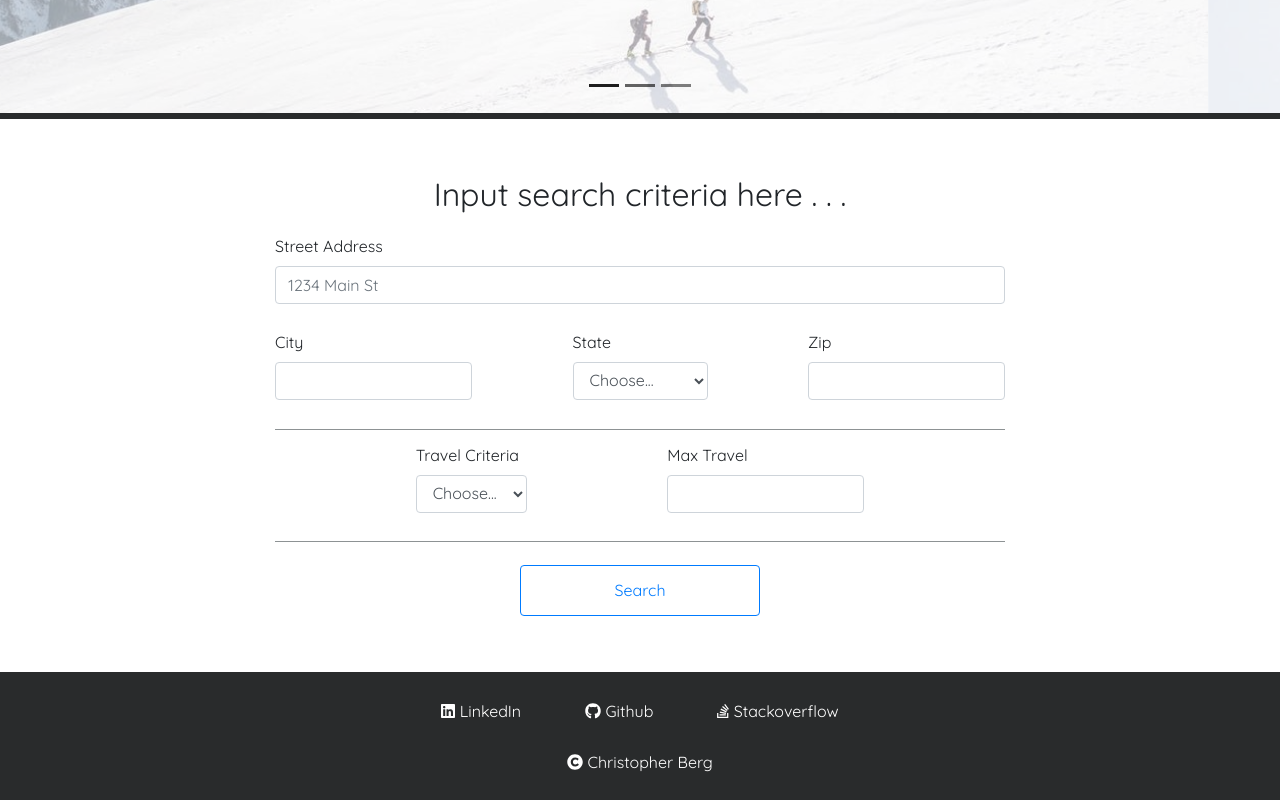
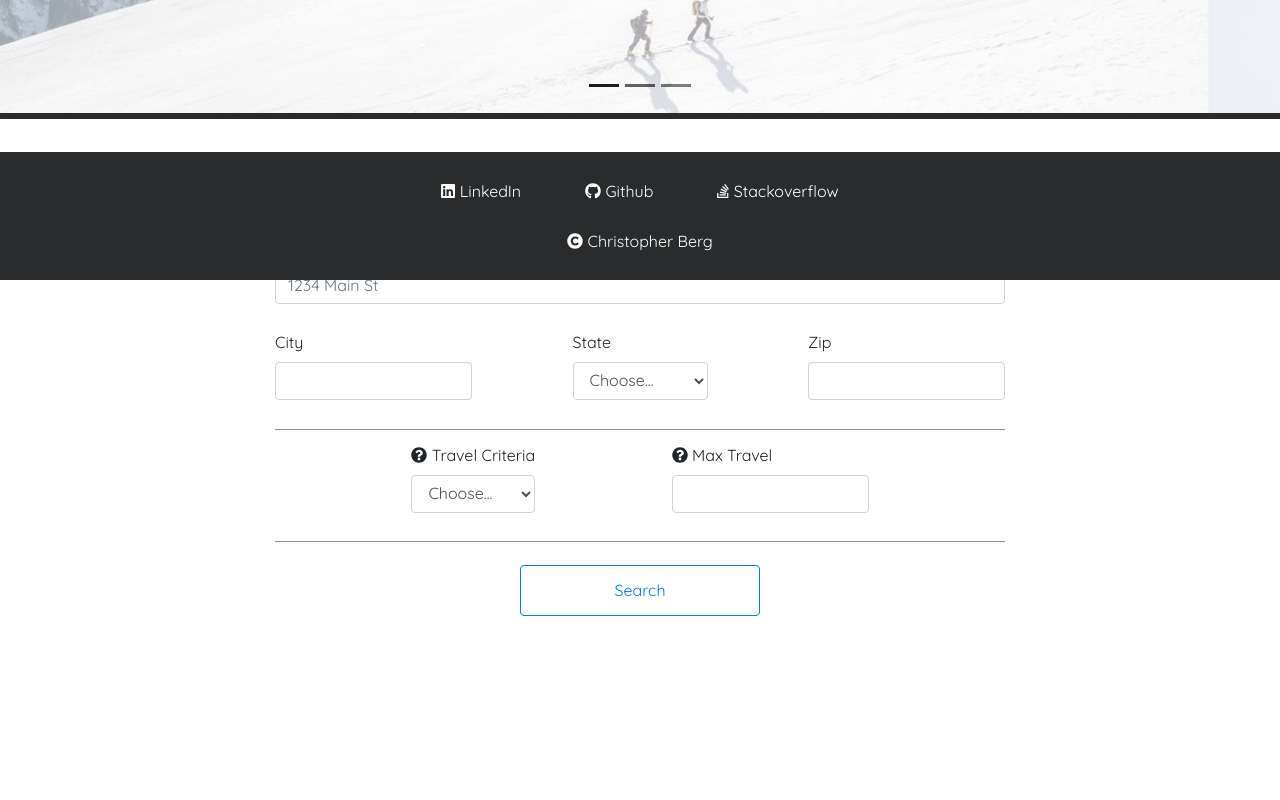
Before and after one commit to BergC/snowbound, a React (Create React App) app in the folder react-ui/: page / in a window 1280 px wide. Shown: the part 520-1320 px from the top of the page. After the commit the page ends 1192 px from the top, so only its background shows below. Built offline with nearby package versions, Linux system fonts and the light colour scheme.

Commit message:
added tooltips to search form

```diff
--- a/react-ui/src/components/SearchForm.js
+++ b/react-ui/src/components/SearchForm.js
@@ -3,6 +3,11 @@ import React from 'react';
 import Container from 'react-bootstrap/Container';
 import Form from 'react-bootstrap/Form';
 import Button from 'react-bootstrap/Button';
+import OverlayTrigger from 'react-bootstrap/OverlayTrigger';
+import Tooltip from 'react-bootstrap/Tooltip';
+
+import { FontAwesomeIcon } from '@fortawesome/react-fontawesome';
+import { faQuestionCircle } from '@fortawesome/free-solid-svg-icons';
 
 const SearchForm = () => {
     return (
@@ -13,7 +18,20 @@ const SearchForm = () => {
                 </h2>
                 <Form>
                     <Form.Row controlId='formGridAddress1'>
-                        <Form.Label>Street Address</Form.Label>
+                        <OverlayTrigger
+                            placement='right'
+                            overlay={
+                                <Tooltip className='search-form__tooltip'>
+                                    Input the address that you'll be travelling
+                                    to the mountains from.
+                                </Tooltip>
+                            }
+                        >
+                            <Form.Label>
+                                <FontAwesomeIcon icon={faQuestionCircle} />{' '}
+                                Street Address
+                            </Form.Label>
+                        </OverlayTrigger>
                         <Form.Control placeholder='1234 Main St' />
                     </Form.Row>
 
@@ -39,7 +57,22 @@ const SearchForm = () => {
 
                     <Form.Row className='search-form__group--flexeven'>
                         <Form.Group controlId='formGridTravelCriteria'>
-                            <Form.Label>Travel Criteria</Form.Label>
+                            <OverlayTrigger
+                                placement='right'
+                                overlay={
+                                    <Tooltip className='search-form__tooltip'>
+                                        Dictate whether search results are
+                                        filtered by distance from current
+                                        location or travel time from current
+                                        location.
+                                    </Tooltip>
+                                }
+                            >
+                                <Form.Label>
+                                    <FontAwesomeIcon icon={faQuestionCircle} />{' '}
+                                    Travel Criteria
+                                </Form.Label>
+                            </OverlayTrigger>
                             <Form.Control as='select' value='Choose...'>
                                 <option>Choose...</option>
                                 <option>Distance</option>
@@ -48,7 +81,20 @@ const SearchForm = () => {
                         </Form.Group>
 
                         <Form.Group controlId='formGridMaxTravel'>
-                            <Form.Label>Max Travel</Form.Label>
+                            <OverlayTrigger
+                                placement='right'
+                                overlay={
+                                    <Tooltip className='search-form__tooltip'>
+                                        Input maximum number of miles or amount
+                                        of time you're willing to travel.
+                                    </Tooltip>
+                                }
+                            >
+                                <Form.Label>
+                                    <FontAwesomeIcon icon={faQuestionCircle} />{' '}
+                                    Max Travel
+                                </Form.Label>
+                            </OverlayTrigger>
                             <Form.Control />
                         </Form.Group>
                     </Form.Row>
--- a/react-ui/src/reducers/search.js
+++ b/react-ui/src/reducers/search.js
@@ -1,5 +1,14 @@
 const initialState = {
-    test: 'none',
+    address: {
+        street: '',
+        city: '',
+        state: '',
+        zip: '',
+    },
+    criteria: {
+        filter: '',
+        upperBound: '',
+    },
 };
 
 export default function (state = initialState, action) {
--- a/react-ui/src/styles/components/_footer.scss
+++ b/react-ui/src/styles/components/_footer.scss
@@ -6,8 +6,10 @@
     justify-content: space-evenly;
     height: 8rem;
     margin: 0;
+    position: fixed;
     // padding: 4rem 0;
     text-align: center;
+    width: 100%;
 }
 
 #footer__list {
--- a/react-ui/src/styles/components/_searchform.scss
+++ b/react-ui/src/styles/components/_searchform.scss
@@ -19,3 +19,7 @@
     display: flex;
     justify-content: space-evenly;
 }
+
+.search-form__tooltip {
+    margin-left: 1rem;
+}
```
